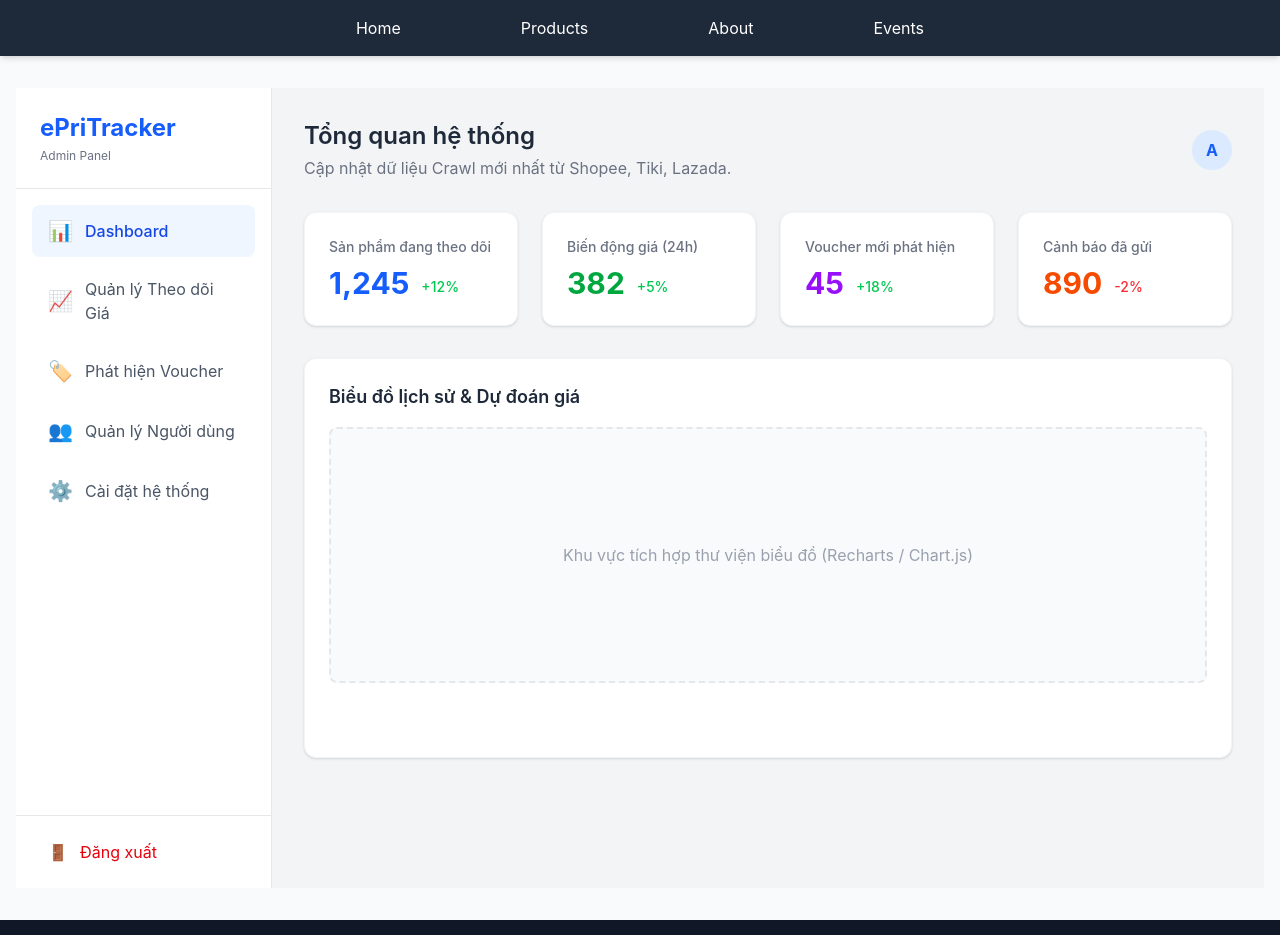
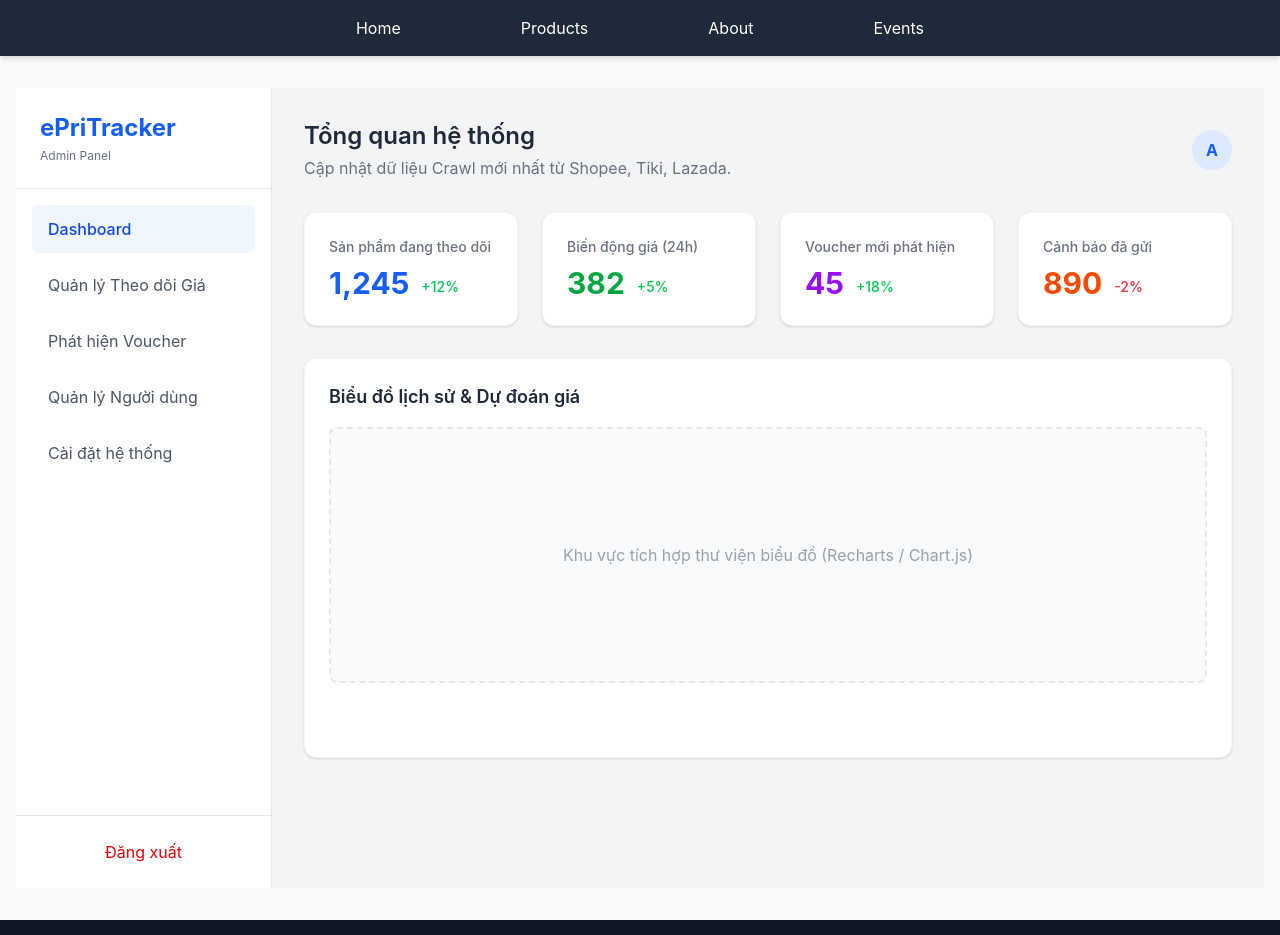
Before and after one commit to quangtunguyennn/ePriTracker, a React (Vite) app: page /admin in a window 1280 px wide. Shown: the top 935 px of the page. Built offline with nearby package versions, Linux system fonts and the light colour scheme.

Commit message:
update admin ui, remove icons

```diff
--- a/src/pages/Admin.jsx
+++ b/src/pages/Admin.jsx
@@ -4,11 +4,11 @@ export default function Admin() {
   const [activeMenu, setActiveMenu] = useState('dashboard');
 
   const menuItems = [
-    { id: 'dashboard', label: 'Dashboard', icon: '📊' },
-    { id: 'tracking', label: 'Quản lý Theo dõi Giá', icon: '📈' },
-    { id: 'vouchers', label: 'Phát hiện Voucher', icon: '🏷️' },
-    { id: 'users', label: 'Quản lý Người dùng', icon: '👥' },
-    { id: 'settings', label: 'Cài đặt hệ thống', icon: '⚙️' },
+    { id: 'dashboard', label: 'Dashboard' },
+    { id: 'tracking', label: 'Quản lý Theo dõi Giá' },
+    { id: 'vouchers', label: 'Phát hiện Voucher' },
+    { id: 'users', label: 'Quản lý Người dùng' },
+    { id: 'settings', label: 'Cài đặt hệ thống' },
   ];
 
   return (
@@ -24,20 +24,18 @@ export default function Admin() {
             <button
               key={item.id}
               onClick={() => setActiveMenu(item.id)}
-              className={`w-full flex items-center gap-3 px-4 py-3 rounded-lg text-left transition-colors ${
-                activeMenu === item.id
-                  ? 'bg-blue-50 text-blue-700 font-medium'
-                  : 'text-gray-600 hover:bg-gray-50'
-              }`}
+              className={`w-full flex items-center gap-3 px-4 py-3 rounded-lg text-left transition-colors ${activeMenu === item.id
+                ? 'bg-blue-50 text-blue-700 font-medium'
+                : 'text-gray-600 hover:bg-gray-50'
+                }`}
             >
-              <span className="text-xl">{item.icon}</span>
               {item.label}
             </button>
           ))}
         </nav>
         <div className="p-4 border-t border-gray-200">
-          <button className="w-full flex items-center gap-3 px-4 py-2 text-red-600 hover:bg-red-50 rounded-lg transition-colors">
-            <span>🚪</span> Đăng xuất
+          <button className="w-full flex items-center justify-center gap-3 px-4 py-2 text-red-600 hover:bg-red-50 rounded-lg transition-colors">
+            Đăng xuất
           </button>
         </div>
       </aside>
```
